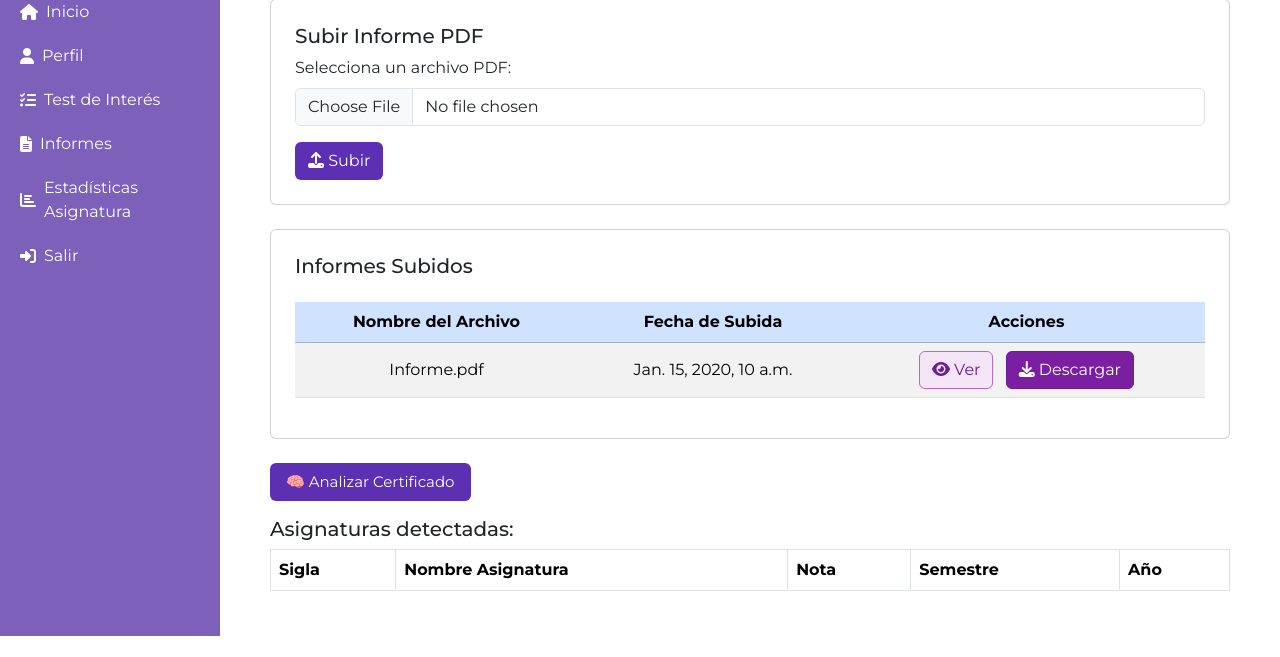
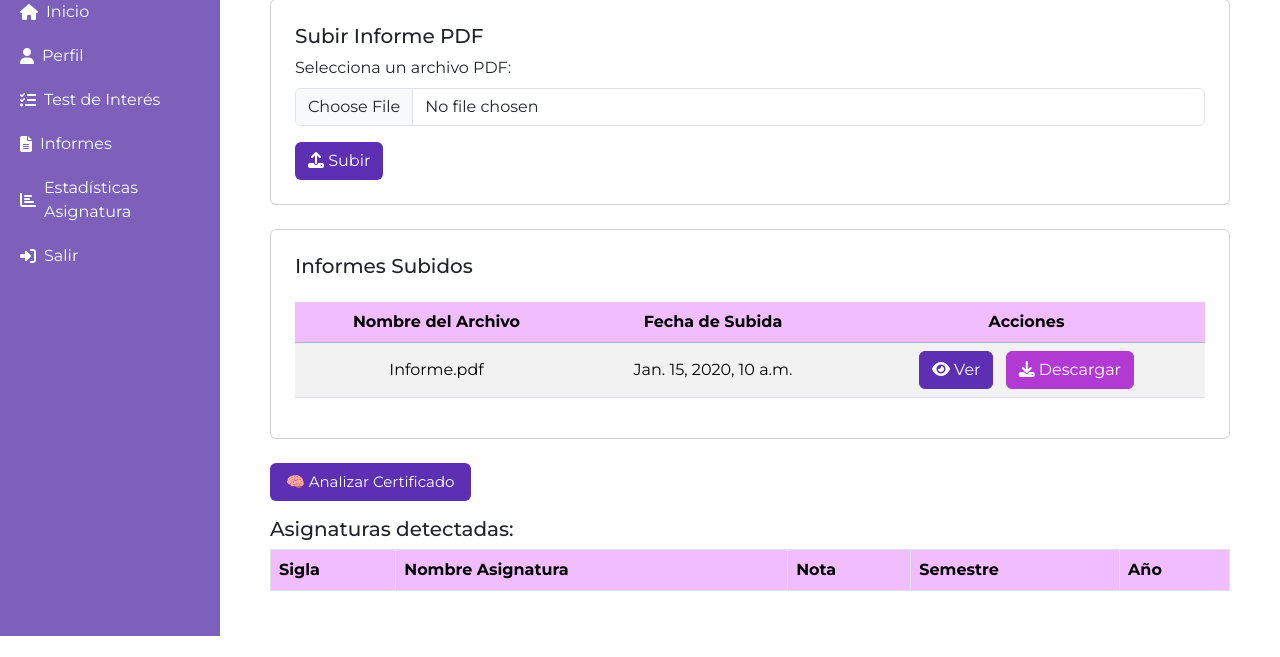
Before and after one commit to DiegoRiosGo/MiVisionAcademica, a Django app: template Menu/templates/Menu/vista_alumno/inicio_alumno.html in a window 1280 px wide. Shown: the part 164-821 px from the top of the page. Run offline with Django 5.2, Linux system fonts and the light colour scheme; the template is opened without the code that fills it: most values are stand-ins (such as "Sample title", 1, 10 or a date in 2020); lists and menus that the app fills with data are empty; some libraries are stand-ins or nearby versions.

Commit message:
colores para boton y cabeceras prueba 1

```diff
--- a/Menu/static/assets/css/inicio_alumno.css
+++ b/Menu/static/assets/css/inicio_alumno.css
@@ -121,32 +121,38 @@
 
     /* clase para botones morado claro */
     .btn-color1 {
-        color: #6a1b9a !important;
-        border: 1px solid #ba68c8 !important;
-        background-color: #f3e5f5 !important;
+        color: #ffffff !important;
+        border: 1px solid #5d2fb2 !important;
+        background-color: #5d2fb2 !important;
     }
 
     .btn-color1:hover {
-        background-color: #e1bee7 !important;
-        border-color: #ab47bc !important;
-        color: #4a148c !important;
+        background-color: #b23ad3 !important;
+        border-color: #b23ad3 !important;
+        color: #ffffff !important;
     }
 
     /* clase para botones morado oscuro */
     .btn-color2 {
         color: #ffffff !important;
-        background-color: #7b1fa2 !important;
-        border: 1px solid #6a1b9a !important;
+        background-color: #b23ad3 !important;
+        border: 1px solid #b23ad3 !important;
     }
 
     .btn-color2:hover {
-        background-color: #6a1b9a !important;
-        border-color: #4a148c !important;
+        background-color: #5d2fb2 !important;
+        border-color: #5d2fb2 !important;
         color: #ffffff !important;
     }
 
+    /* cabeceras de informe y asignaturas */
+    .color-cabecera{
+        background-color: #f1bdff !important;
+    }
 
-
+    .cabecera-asignaturas{
+        background-color: #f1bdff !important;
+    }
 
 /* TITULO DISEÑO RESPONSIVE PARA MOVILES */
     @media (max-width: 768px) {
--- a/Menu/templates/Menu/vista_alumno/inicio_alumno.html
+++ b/Menu/templates/Menu/vista_alumno/inicio_alumno.html
@@ -72,9 +72,9 @@
             <table class="table table-striped mt-3 align-middle text-center">
               <thead class="table-primary">
                 <tr>
-                  <th>Nombre del Archivo</th>
-                  <th>Fecha de Subida</th>
-                  <th>Acciones</th>
+                  <th class="color-cabecera">Nombre del Archivo</th>
+                  <th class="color-cabecera">Fecha de Subida</th>
+                  <th class="color-cabecera">Acciones</th>
                 </tr>
               </thead>
               <tbody>
@@ -136,11 +136,11 @@
         <table class="table table-bordered mt-2">
           <thead>
             <tr>
-              <th>Sigla</th>
-              <th>Nombre Asignatura</th>
-              <th>Nota</th>
-              <th>Semestre</th>
-              <th>Año</th>
+              <th class="cabecera-asignaturas">Sigla</th>
+              <th class="cabecera-asignaturas">Nombre Asignatura</th>
+              <th class="cabecera-asignaturas">Nota</th>
+              <th class="cabecera-asignaturas">Semestre</th>
+              <th class="cabecera-asignaturas">Año</th>
             </tr>
           </thead>
           <tbody id="tablaResultados"></tbody>
```
